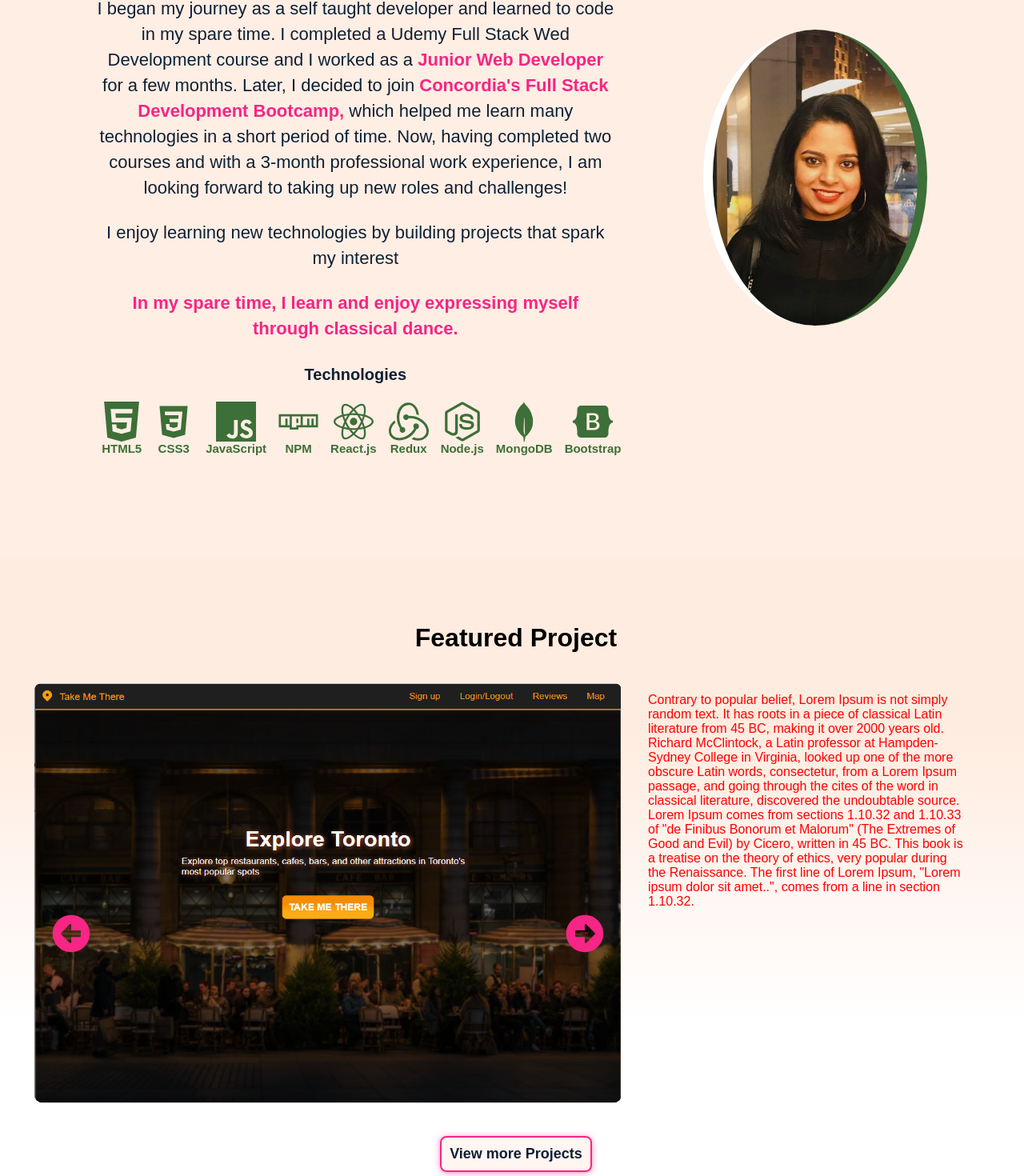
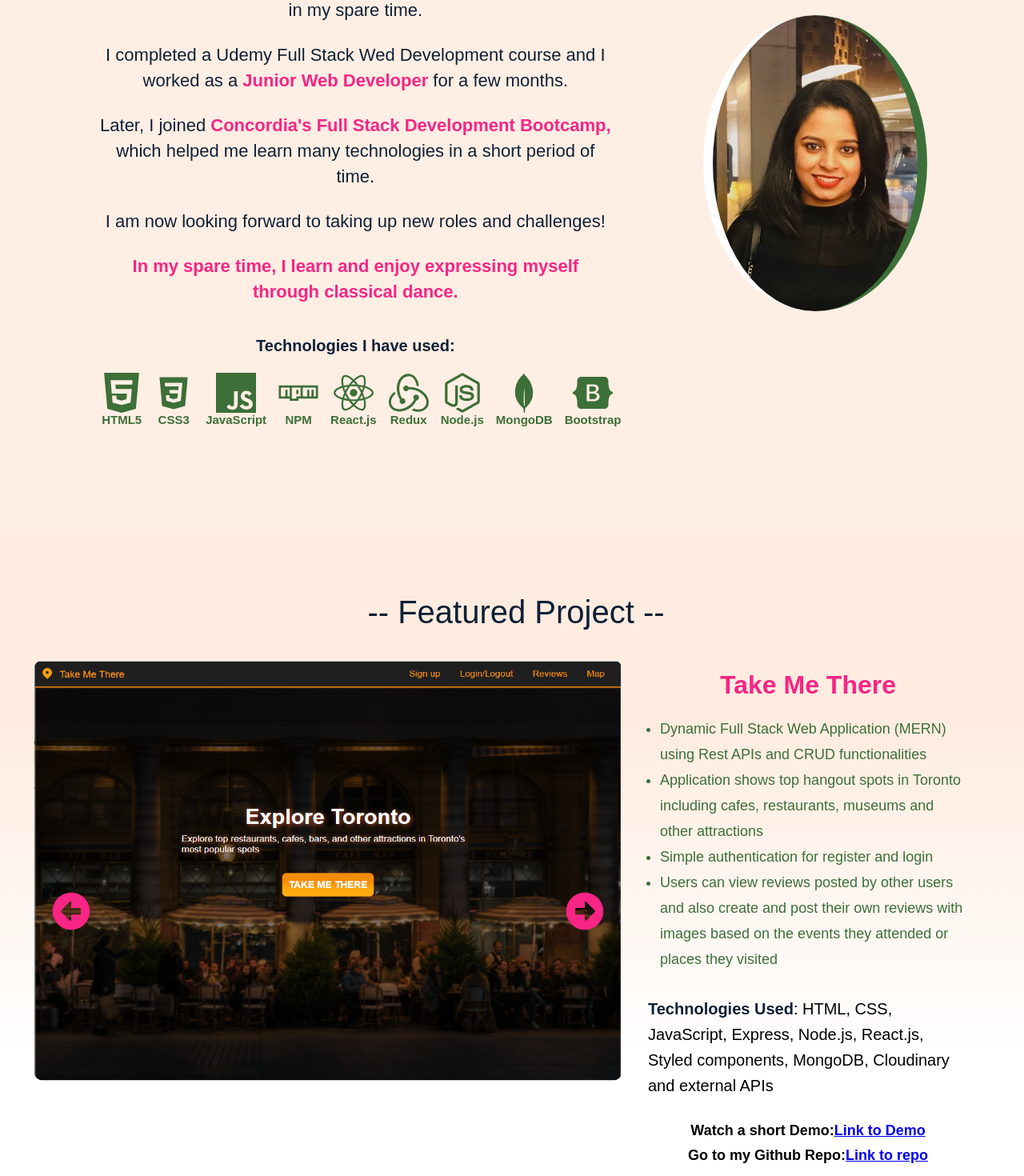
Before and after one commit to DonithaM/portfolio, a React (Create React App) app: page /navbar in a window 1280 px wide. Shown: the part 1105-2575 px from the top of the page at 80% size. Built offline with nearby package versions, Linux system fonts and the light colour scheme.

Commit message:
featured styling

```diff
--- a/src/components/About/AboutStyles.js
+++ b/src/components/About/AboutStyles.js
@@ -72,7 +72,7 @@ export const InfoColumn = styled.div`
   padding-right: 50px;
   text-align: center;
   margin-bottom: 20px;
-  margin-top: 30px;
+  /* margin-top: 10px; */
 
   @media screen and (max-width: 1000px) {
     padding: 20px;
@@ -113,20 +113,12 @@ export const P2 = styled.p`
   text-align: center;
   font-weight: normal;
   line-height: 2rem;
-
-  /* @media screen and (max-width: 768px) {
-    display: none;
-  }
-
-  @media screen and (max-width: 500px) {
-    display: none;
-  } */
 `;
 
 export const P3 = styled.p`
   font-size: 20px;
   font-weight: bold;
-  margin-top: 30px;
+  margin-top: 40px;
 `;
 
 export const Span = styled.span`
@@ -139,13 +131,9 @@ export const ProfileColumn = styled.div`
     url(${profile}) no-repeat;
   border-right: 12px solid var(--green);
   border-left: 12px solid #fff;
-  /* padding: 15px; */
-  /* margin: 18px; */
   border-radius: 50%;
   height: 370px;
   min-width: 280px;
-
-  /*   */
 
   @media screen and (max-width: 768px) {
     padding: 20px;
@@ -173,9 +161,7 @@ export const Skills = styled.div`
 export const SkillLogos = styled.div`
   margin-top: 22px;
   display: flex;
-  /* margin-left: 90px; */
   font-size: 50px;
-  /* max-width: 600px; */
   color: var(--green);
 
   @media screen and (max-width: 1000px) {
@@ -209,15 +195,6 @@ export const SkillDiv = styled.div`
   flex-direction: column;
   justify-content: center;
   align-items: center;
-  /* @media screen and (max-width: 768px) {
-    display: flex;
-    flex-direction: column;
-  }
-
-  @media screen and (max-width: 500px) {
-    display: flex;
-    flex-direction: column;
-  } */
 `;
 
 export const SkillName = styled.p`
--- a/src/components/About/index.js
+++ b/src/components/About/index.js
@@ -32,24 +32,30 @@ const About = () => {
         <Content>
           <InfoColumn>
             <H1>
-              Hi, I am Donitha Michael, a <Span>Full Stack Web Developer</Span>{" "}
-              based in Canada.
+              -- Hi, I am Donitha Michael, a{" "}
+              <Span>Full Stack Web Developer</Span> based in Canada --
             </H1>
             <P2>
               I began my journey as a self taught developer and learned to code
-              in my spare time. I completed a Udemy Full Stack Wed Development
-              course and I worked as a<Span> Junior Web Developer</Span> for a
-              few months. Later, I decided to join{" "}
-              <Span>Concordia's Full Stack Development Bootcamp,</Span> which
-              helped me learn many technologies in a short period of time. Now,
-              having completed two courses and with a 3-month professional work
-              experience, I am looking forward to taking up new roles and
-              challenges!
+              in my spare time.
             </P2>
             <P2>
+              I completed a Udemy Full Stack Wed Development course and I worked
+              as a<Span> Junior Web Developer</Span> for a few months.
+            </P2>
+            <P2>
+              Later, I joined{" "}
+              <Span>Concordia's Full Stack Development Bootcamp,</Span> which
+              helped me learn many technologies in a short period of time.
+            </P2>
+            <P2>
+              I am now looking forward to taking up new roles and challenges!
+            </P2>
+
+            {/* <P2>
               I enjoy learning new technologies by building projects that spark
               my interest
-            </P2>
+            </P2> */}
             <P2>
               <Span>
                 In my spare time, I learn and enjoy expressing myself through
@@ -58,7 +64,7 @@ const About = () => {
             </P2>
 
             <Skills>
-              <P3>Technologies</P3>
+              <P3>Technologies I have used:</P3>
               <SkillLogos>
                 <SkillDiv>
                   <SiHtml5 />
--- a/src/components/Featured/FeaturedStyles.js
+++ b/src/components/Featured/FeaturedStyles.js
@@ -12,19 +12,23 @@ export const FeaturedWrapper = styled.div`
   margin-bottom: 40px;
   width: auto;
   padding-left: 10px;
-
-  /* @media screen and (max-width: 1000px) {
-    display: flex;
-    flex-direction: column;
-    height: auto;
-  } */
 `;
 
 export const Title = styled.h1`
   padding-top: 80px;
+  font-size: 40px;
   display: flex;
   align-items: center;
   justify-content: center;
+  color: var(--deep-blue);
+  font-weight: normal;
+  @media screen and (max-width: 768px) {
+    font-size: 35px;
+  }
+
+  @media screen and (max-width: 500px) {
+    font-size: 30px;
+  }
 `;
 export const Content = styled.div`
   display: flex;
@@ -32,7 +36,7 @@ export const Content = styled.div`
   padding-top: 50px;
   margin: 0 50px;
 
-  @media screen and (max-width: 900px) {
+  @media screen and (max-width: 1200px) {
     flex-direction: column;
   }
   @media screen and (max-width: 768px) {
@@ -44,13 +48,13 @@ export const Content = styled.div`
     margin: 0 10px;
   }
 `;
+
 export const ProjectSlider = styled.div`
   display: flex;
   position: relative;
   height: 100%;
   justify-content: center;
   align-items: center;
-  /* width: 900px; */
   padding-bottom: 50px;
 
   @media screen and (max-width: 1200px) {
@@ -60,10 +64,6 @@ export const ProjectSlider = styled.div`
   @media screen and (max-width: 768px) {
     width: 100%;
   }
-
-  /* @media screen and (max-width: 670px) {
-    width: 100%;
-  } */
 
   @media screen and (max-width: 400px) {
     width: auto;
@@ -142,11 +142,29 @@ export const ImageSlide = styled.div`
 `;
 
 export const ProjectInfo = styled.div`
-  color: red;
   margin: 0 20px 20px 50px;
   @media screen and (max-width: 768px) {
     margin-left: 20px;
   }
+`;
+
+export const Summary = styled.div``;
+export const H1 = styled.h1`
+  display: flex;
+  justify-content: center;
+  margin-bottom: 20px;
+  color: var(--bright-pink);
+`;
+
+// export const H2 = styled.h2`
+//   margin-bottom: 10px;
+//   color: var(--deep-blue);
+// `;
+
+export const Description = styled.p`
+  color: var(--deep-blue);
+  font-weight: bold;
+  line-height: 1.5rem;
 `;
 
 export const BtnWrapper = styled.div`
@@ -174,4 +192,37 @@ export const Button = styled.button`
     transition-duration: 0.5s;
     transform: scale(1.05);
   }
+
+  &:active {
+    transform: scale(0.9);
+  }
 `;
+
+export const UL = styled.ul`
+  margin-left: 15px;
+  margin-top: 20px;
+  line-height: 2rem;
+  color: var(--green);
+  font-weight: normal;
+  font-size: 18px;
+`;
+
+export const Stack = styled.div`
+  margin: 30px 0;
+  font-size: 20px;
+  line-height: 2rem;
+`;
+
+export const Span = styled.span`
+  font-weight: bold;
+  color: var(--deep-blue);
+`;
+
+export const DivLink = styled.div`
+  margin: 10px 0;
+  font-weight: bold;
+  font-size: 18px;
+  display: flex;
+  justify-content: center;
+  align-items: center;
+`;
--- a/src/components/Featured/index.js
+++ b/src/components/Featured/index.js
@@ -1,7 +1,7 @@
 import React, { useState } from "react";
 import SliderData from "./SliderData";
 import { FaArrowAltCircleRight, FaArrowAltCircleLeft } from "react-icons/fa";
-
+import { Link } from "react-router-dom";
 import {
   FeaturedWrapper,
   Title,
@@ -14,6 +14,12 @@ import {
   ImageSlide,
   BtnWrapper,
   Button,
+  Summary,
+  H1,
+  UL,
+  Stack,
+  Span,
+  DivLink,
 } from "./FeaturedStyles";
 
 const FeaturedProject = ({ slides }) => {
@@ -36,7 +42,7 @@ const FeaturedProject = ({ slides }) => {
   return (
     <>
       <FeaturedWrapper>
-        <Title>Featured Project</Title>
+        <Title>-- Featured Project --</Title>
         <Content>
           <ProjectSlider>
             <Left>
@@ -61,20 +67,51 @@ const FeaturedProject = ({ slides }) => {
             })}
           </ProjectSlider>
           <ProjectInfo>
-            <p>
-              Contrary to popular belief, Lorem Ipsum is not simply random text.
-              It has roots in a piece of classical Latin literature from 45 BC,
-              making it over 2000 years old. Richard McClintock, a Latin
-              professor at Hampden-Sydney College in Virginia, looked up one of
-              the more obscure Latin words, consectetur, from a Lorem Ipsum
-              passage, and going through the cites of the word in classical
-              literature, discovered the undoubtable source. Lorem Ipsum comes
-              from sections 1.10.32 and 1.10.33 of "de Finibus Bonorum et
-              Malorum" (The Extremes of Good and Evil) by Cicero, written in 45
-              BC. This book is a treatise on the theory of ethics, very popular
-              during the Renaissance. The first line of Lorem Ipsum, "Lorem
-              ipsum dolor sit amet..", comes from a line in section 1.10.32.
-            </p>
+            <Summary>
+              <H1>Take Me There</H1>
+            </Summary>
+            <UL>
+              <li>
+                Dynamic Full Stack Web Application (MERN) using Rest APIs and
+                CRUD functionalities
+              </li>
+              <li>
+                Application shows top hangout spots in Toronto including cafes,
+                restaurants, museums and other attractions
+              </li>
+              <li>Simple authentication for register and login</li>
+              <li>
+                Users can view reviews posted by other users and also create and
+                post their own reviews with images based on the events they
+                attended or places they visited
+              </li>
+            </UL>
+            <Stack>
+              <Span>Technologies Used</Span>: HTML, CSS, JavaScript, Express,
+              Node.js, React.js, Styled components, MongoDB, Cloudinary and
+              external APIs
+            </Stack>
+            <DivLink>
+              Watch a short Demo:{" "}
+              <Link
+                to={{
+                  pathname: "https://www.youtube.com/watch?v=9iN-z3mqbFs",
+                }}
+                target="_blank"
+              >
+                Link to Demo
+              </Link>
+            </DivLink>
+
+            <DivLink>
+              Go to my Github Repo:{" "}
+              <Link
+                to={{ pathname: "https://github.com/DonithaM/take_me_there" }}
+                target="_blank"
+              >
+                Link to repo
+              </Link>
+            </DivLink>
           </ProjectInfo>
         </Content>
         <BtnWrapper>
--- a/src/components/Hero/HeroStyles.js
+++ b/src/components/Hero/HeroStyles.js
@@ -135,7 +135,7 @@ export const Span = styled.span`
 `;
 
 export const BtnWrapper = styled.div`
-  margin-top: 30px;
+  margin-top: 10px;
   display: flex;
   flex-direction: column;
   align-items: center;
--- a/src/components/Hero/index.js
+++ b/src/components/Hero/index.js
@@ -31,6 +31,7 @@ const Hero = () => {
             HTML | CSS | JavaScript | Node.js | Express | React.js | Redux |
             Bootstrap | MongoDB
           </P2>
+          <P2>Learn More</P2>
           <BtnWrapper>
             <BsArrowDown />
           </BtnWrapper>
```
